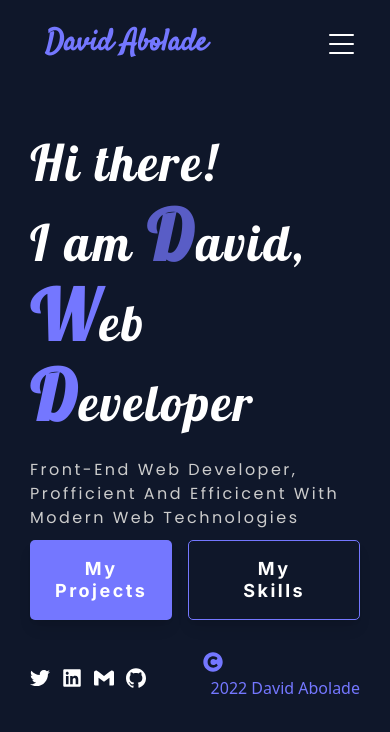
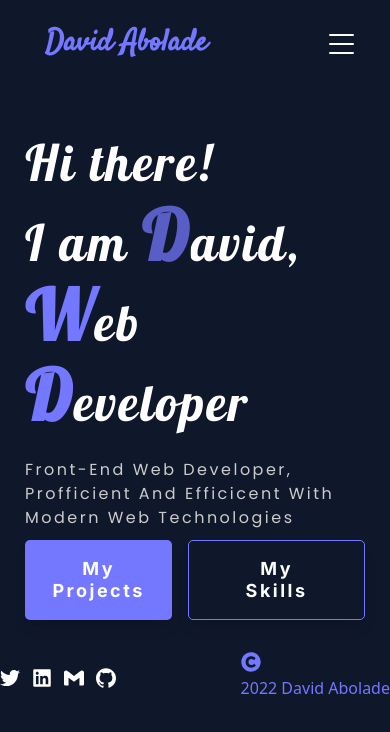
Before and after one commit to A-believer/david__portfolio, a React (Vite) app: page / in a window 390 px wide. Shown: the top 732 px of the page. Built offline with nearby package versions, Linux system fonts and the light colour scheme.

Commit message:
minor fix in footer

```diff
--- a/src/components/Footer.jsx
+++ b/src/components/Footer.jsx
@@ -4,7 +4,7 @@ import {SiGmail, SiGithub} from "react-icons/si"
 
 const Footer = () => {
   return (
-    <footer className='w-full px-[30px] md:px-[100px] my-4 lg:my-4 md:absolute md:bottom-0 flex justify-between items-center text-white'>
+    <footer className='w-full px-[25pxpx] md:px-[100px] my-4 lg:my-4 md:absolute md:bottom-0 flex justify-between items-center text-white'>
       <div className='flex gap-3 md:gap-10 text-[20px]'>
         <p className='hover:text-secondary hover:-translate-y-1 hover:scale-110 transition ease-in-out delay-150 hover:animate-pulse'><a href="https://twitter.com/A_believer007" target="_blank"><FaTwitter /></a></p>
 
@@ -16,7 +16,7 @@ const Footer = () => {
       </div>
 
       <div className='text-secondary'>
-        <p className='text-[16px] leading-[29px]'><span className='text-[20px] mr-2'><FaCopyright /></span> 2022 David Abolade</p>
+        <p className='text-[16px] leading-[29px]'><span className='text-[20px]'><FaCopyright /></span> 2022 David Abolade</p>
       </div>
     </footer>
   )
--- a/src/pages/Hero.jsx
+++ b/src/pages/Hero.jsx
@@ -6,7 +6,7 @@ import { Link } from 'react-router-dom'
 
 const Hero = () => {
   return (
-    <main className='flex justify-between lg:px-[100px] px-[30px] md:py-[20px]'>
+    <main className='flex justify-between lg:px-[100px] px-[25px] md:py-[20px]'>
       <div className='text-white font-lobster md:text-[75px] text-[50px]  md:leading-[90px] leading-[70px]  font-n tracking-wider mt-10'>
         <p>Hi there!</p>
         <p>I am <span className='font-pacifico font-vb text-secondary md:text-[100px]  md:leading-[110px] text-[70px] leading-[75px] animate-pulse'>D</span>avid,</p>
```
